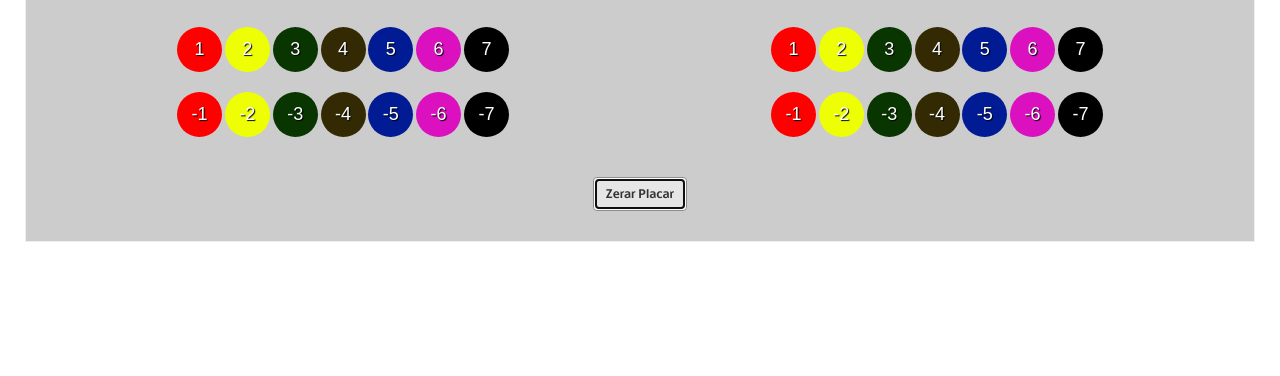
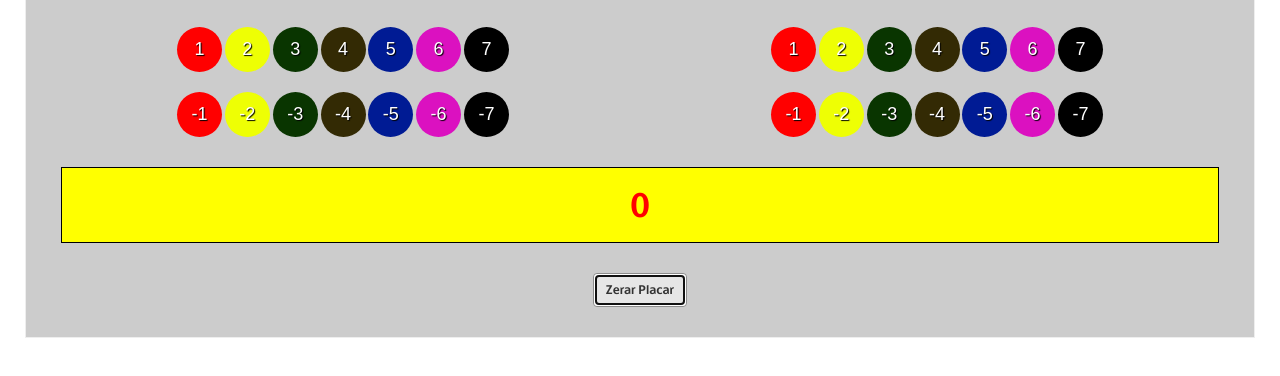
Before and after one commit to TheNeoCarvalho/placar, a plain HTML site: page index.html in a window 1280 px wide. Both pictures are taken after a click on the button "Zerar Placar". Shown: the part 380-756 px from the top of the page. Drawn offline with Linux system fonts and the light colour scheme.

Commit message:
Feat: add score sub

```diff
--- a/css/custom.css
+++ b/css/custom.css
@@ -92,3 +92,7 @@ body {
   background-color: #000;
   color: #fff;
 }
+
+.sub {
+  font-size: 38px;
+}
--- a/index.html
+++ b/index.html
@@ -310,7 +310,9 @@
               </div>
             </div>
           </div>
-
+          <div class="row sub linha">
+            <span id="subs" style="color: red">0</span>
+          </div>
           <div class="box">
             <button class="btn btn-default" onclick="zerar()">
               Zerar Placar
--- a/js/placar.js
+++ b/js/placar.js
@@ -82,6 +82,8 @@ function AddPoint(p, pontuacao) {
     pontos1 += pontuacao;
     document.querySelector("#pontuacaoP1").innerHTML = pontos1;
   }
+  Diferenca();
+
 }
 function SubPoint(p, pontuacao) {
   if(p == "p2"){
@@ -95,6 +97,12 @@ function SubPoint(p, pontuacao) {
       document.querySelector("#pontuacaoP1").innerHTML = pontos1;
     }
   }
+  Diferenca();
+}
+
+function Diferenca(){
+  var subs = document.getElementById('subs');
+  subs.innerHTML = Math.abs(pontos1 - pontos2);
 }
 
 
@@ -165,4 +173,8 @@ function zerar() {
 
   document.querySelector("#pontuacaoP1").innerHTML = pontos1;
   document.querySelector("#pontuacaoP2").innerHTML = pontos2;
+
+  var subs = document.getElementById('subs');
+  subs.innerHTML = 0
+
 }
```
